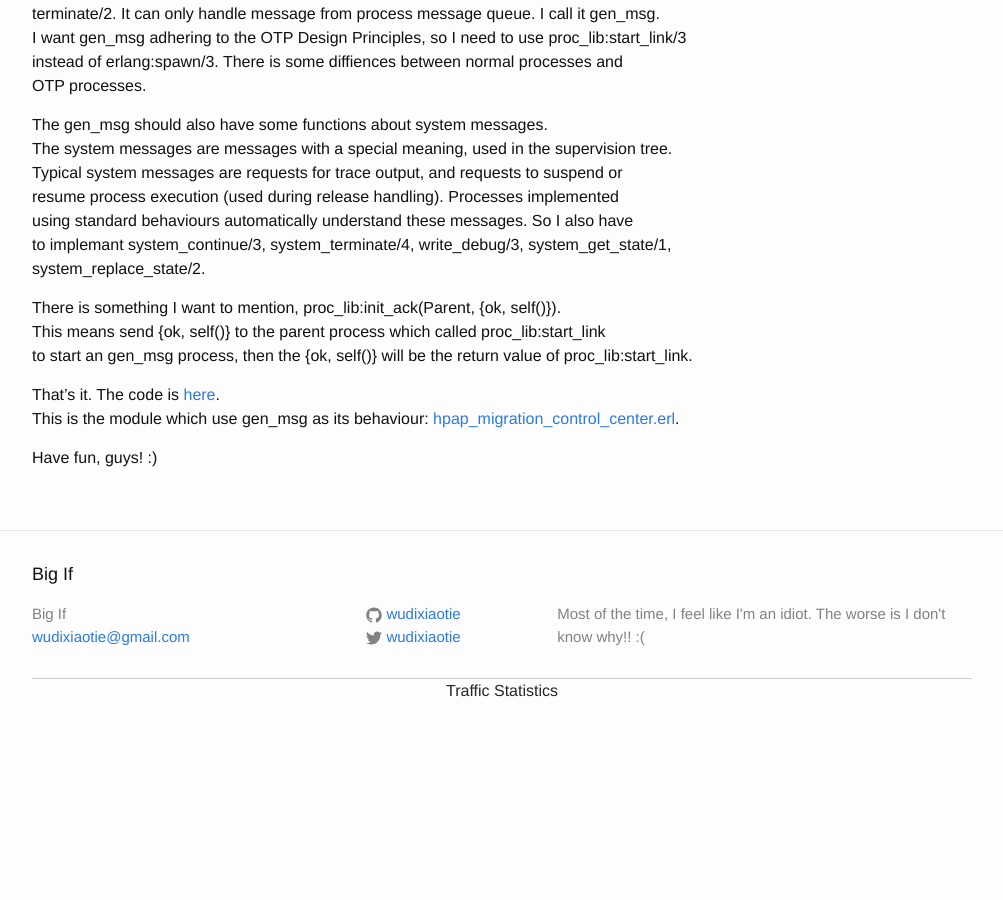
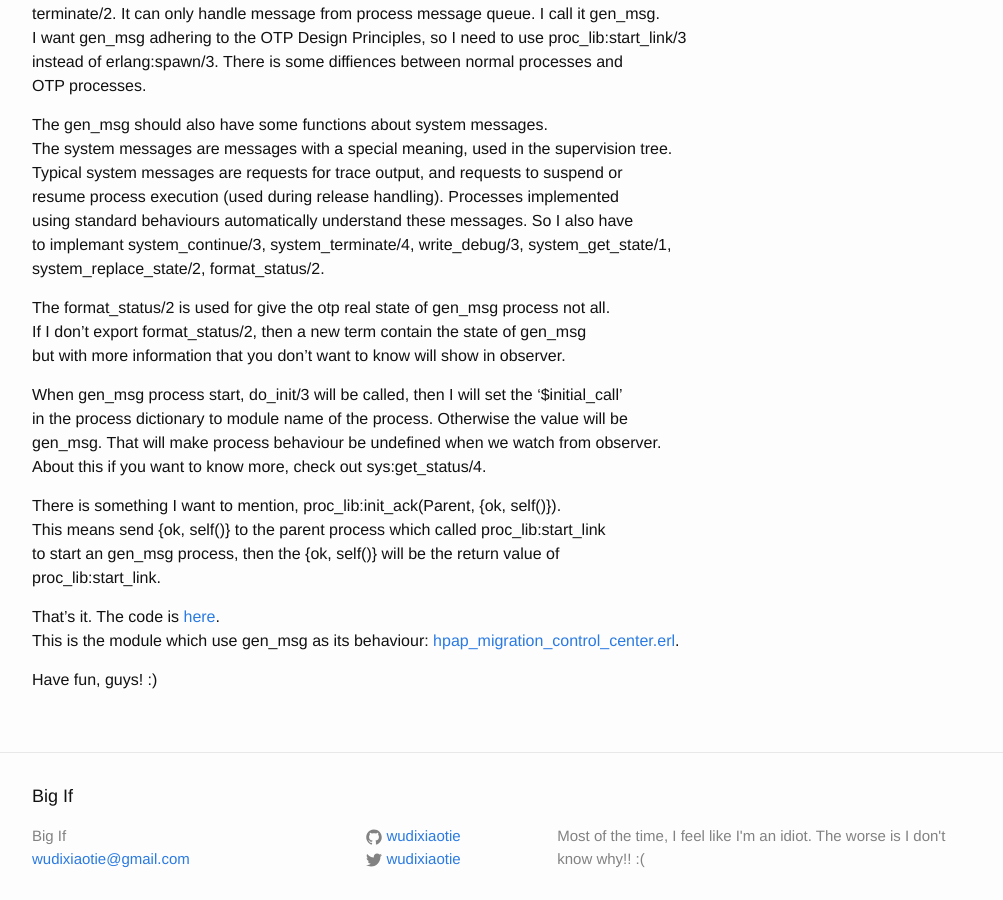
Before and after one commit to wudixiaotie/wudixiaotie.github.io, a Jekyll site: the page built from _posts/2016-03-18-create-your-own-behaviour.md, in a window 1280 px wide and 900 px high, scrolled down 594 px. Shown: the whole window, without its empty margins (138-1141 px from the left). Built offline with Jekyll 4.4.1, drawn with Linux system fonts in a browser that asks for light colours; comment, search, counter and statistics services are not loaded; before the commit the page ends 1327 px from its top, so only the background shows below that.

Commit message:
new post

```diff
--- a/_posts/2016-03-18-create-your-own-behaviour.md
+++ b/_posts/2016-03-18-create-your-own-behaviour.md
@@ -36,12 +36,24 @@ Typical system messages are requests for trace output, and requests to suspend o
 resume process execution (used during release handling). Processes implemented
 using standard behaviours automatically understand these messages. So I also have
 to implemant system_continue/3, system_terminate/4, write_debug/3, system_get_state/1,
-system_replace_state/2.
+system_replace_state/2, format_status/2.
+
+
+The format_status/2 is used for give the otp real state of gen_msg process not all.
+If I don't export format_status/2, then a new term contain the state of gen_msg
+but with more information that you don't want to know will show in observer.
+
+
+When gen_msg process start, do_init/3 will be called, then I will set the '$initial_call'
+in the process dictionary to module name of the process. Otherwise the value will be
+gen_msg. That will make process behaviour be undefined when we watch from observer.
+About this if you want to know more, check out sys:get_status/4.
 
 
 There is something I want to mention, proc_lib:init_ack(Parent, {ok, self()}).
 This means send {ok, self()} to the parent process which called proc_lib:start_link
-to start an gen_msg process, then the {ok, self()} will be the return value of proc_lib:start_link.
+to start an gen_msg process, then the {ok, self()} will be the return value of
+proc_lib:start_link.
 
 
 That's it. The code is [here](https://github.com/wudixiaotie/hpap/blob/master/src/hpap/gen_msg.erl).
```
